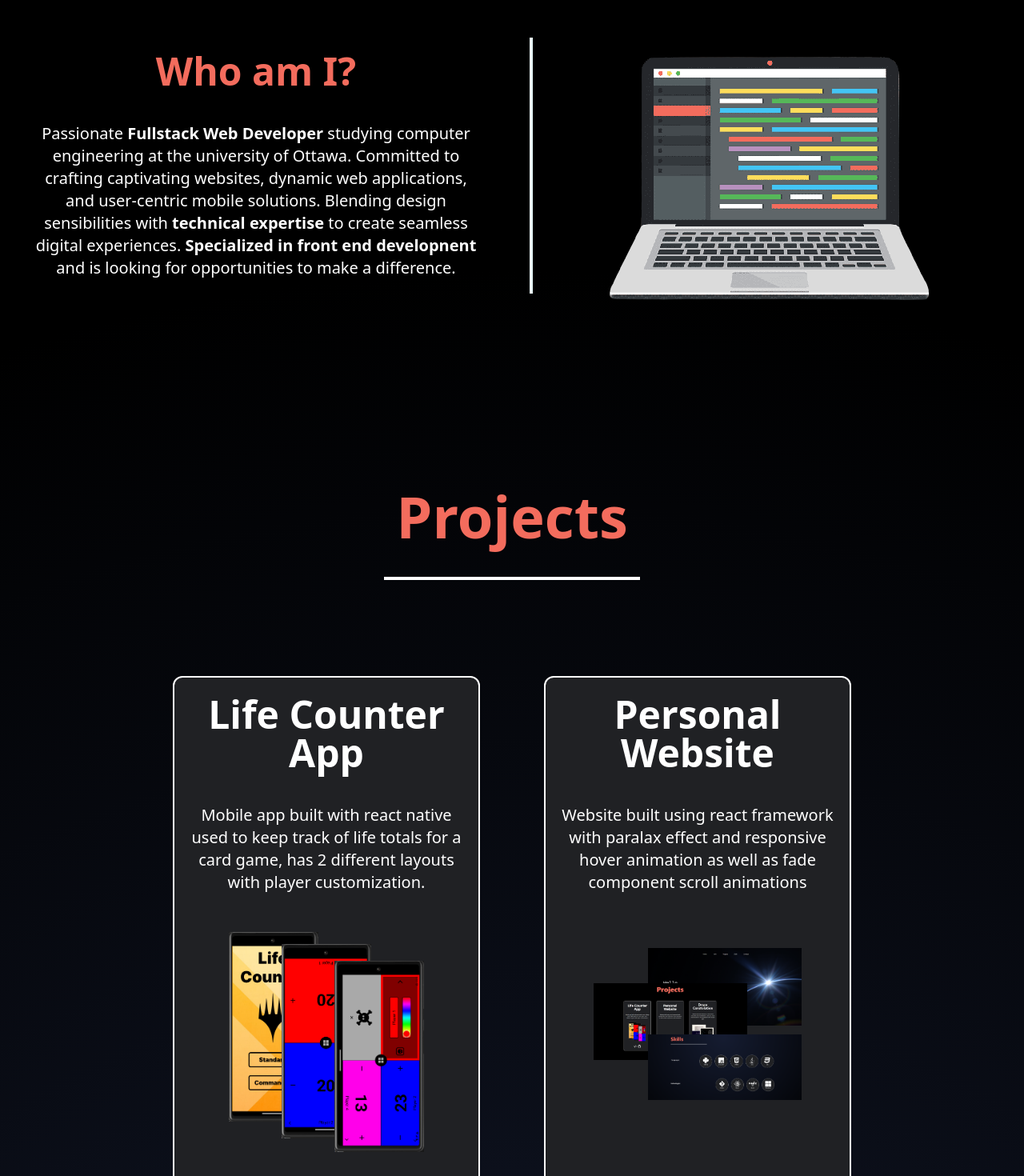
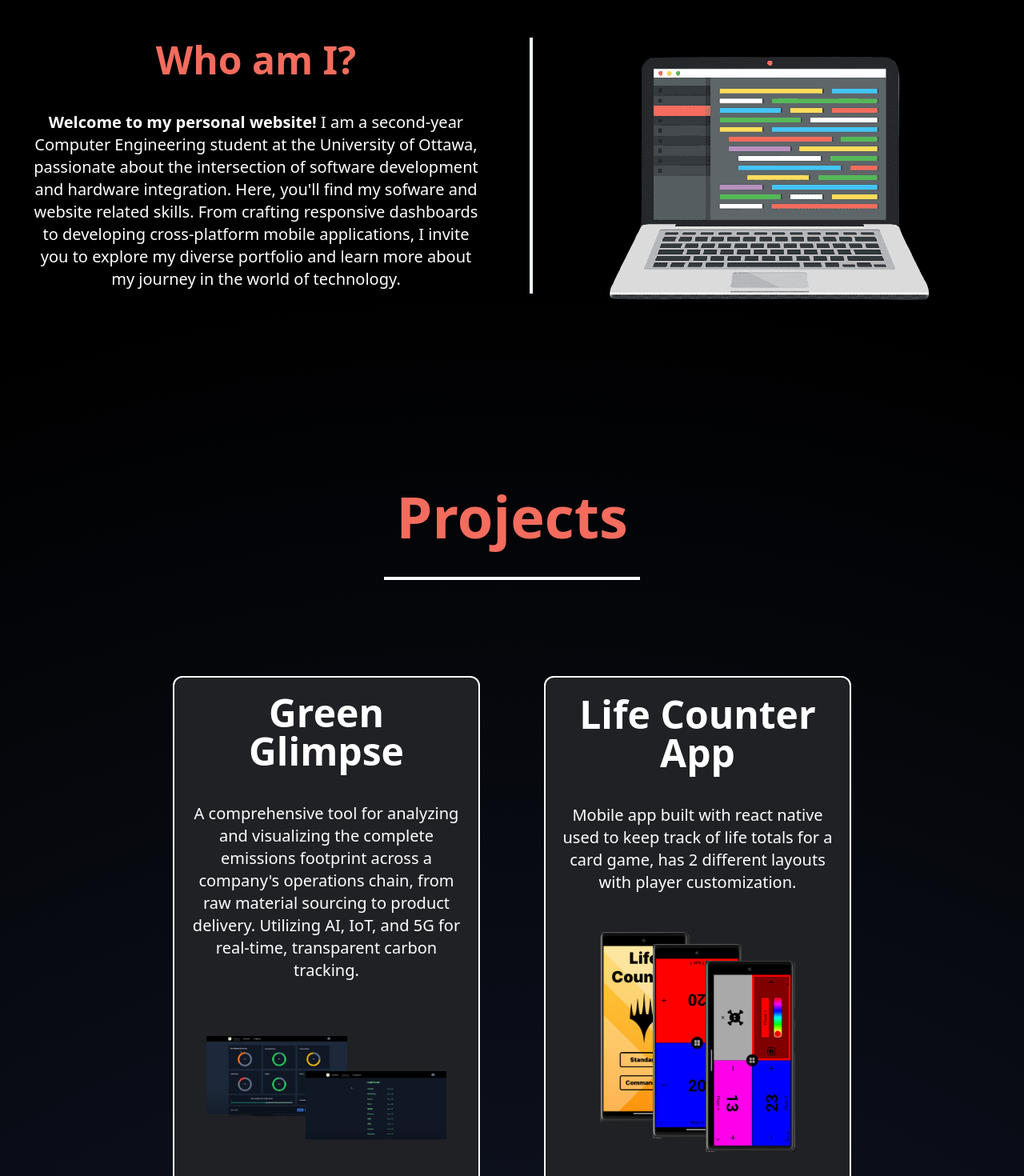
Before and after one commit to Mango932/personalwebsite, a React (Create React App) app: page / in a window 1280 px wide. Shown: the part 900-2370 px from the top of the page at 80% size. Built offline with nearby package versions, Linux system fonts and the light colour scheme.

Commit message:
Changed summary and one of the projects

```diff
--- a/src/components/ProjectInfo.js
+++ b/src/components/ProjectInfo.js
@@ -1,4 +1,12 @@
 const projects = [
+    {
+        name: "Green Glimpse",
+        description:
+            "A comprehensive tool for analyzing and visualizing the complete emissions footprint across a company's operations chain, from raw material sourcing to product delivery. Utilizing AI, IoT, and 5G for real-time, transparent carbon tracking.",
+        image: ["img/GG2.png", "img/GG1.png"],
+        imgLayout: "website",
+        github: "https://github.com/MFarabi619/GreenGlimpse",
+    },
     {
         name: "Life Counter App",
         description:
@@ -10,19 +18,11 @@ const projects = [
     {
         name: "Personal Website",
         description:
-            "Website built using react framework with paralax effect and responsive hover animation as well as fade component scroll animations",
+            "Website built using react framework with responsive mobile and computer layout with scroll and hover animations. Used the react Node.js for the backend and vercel to deploy the application",
         image: ["img/Personal1.png", "img/Personal2.png", "img/Personal3.png"],
         imgLayout: "website2",
         github: "https://github.com/Mango932/personalwebsite",
     },
-    {
-        name: "Draco Constelation",
-        description:
-            "Website built with html/js/css. Information about the draco constelation as well as a visual representation of the constelation with clickable stars",
-        image: ["img/Draco1.png", "img/Draco2.png"],
-        imgLayout: "website",
-        github: "https://github.com/Mango932/draco_constellation",
-    },
 ];
 
 export default projects;
--- a/src/components/Summary.js
+++ b/src/components/Summary.js
@@ -10,20 +10,17 @@ function Summary() {
                 </Fade>
                 <Fade left>
                     <p className="text-[#ffffff] text-xl text-center">
-                        Passionate{" "}
                         <span className="font-bold">
-                            Fullstack Web Developer
+                            Welcome to my personal website!
                         </span>{" "}
-                        studying computer engineering at the university of
-                        Ottawa. Committed to crafting captivating websites,
-                        dynamic web applications, and user-centric mobile
-                        solutions. Blending design sensibilities with{" "}
-                        <span className="font-bold">technical expertise</span>{" "}
-                        to create seamless digital experiences.{" "}
-                        <span className="font-bold">
-                            Specialized in front end developnent
-                        </span>{" "}
-                        and is looking for opportunities to make a difference.
+                        I am a second-year Computer Engineering student at the
+                        University of Ottawa, passionate about the intersection
+                        of software development and hardware integration. Here,
+                        you'll find my sofware and website related skills. From
+                        crafting responsive dashboards to developing
+                        cross-platform mobile applications, I invite you to
+                        explore my diverse portfolio and learn more about my
+                        journey in the world of technology.
                     </p>
                 </Fade>
             </div>
```
Also changed, not shown: public/img/GG1.png (added), public/img/GG2.png (added).
